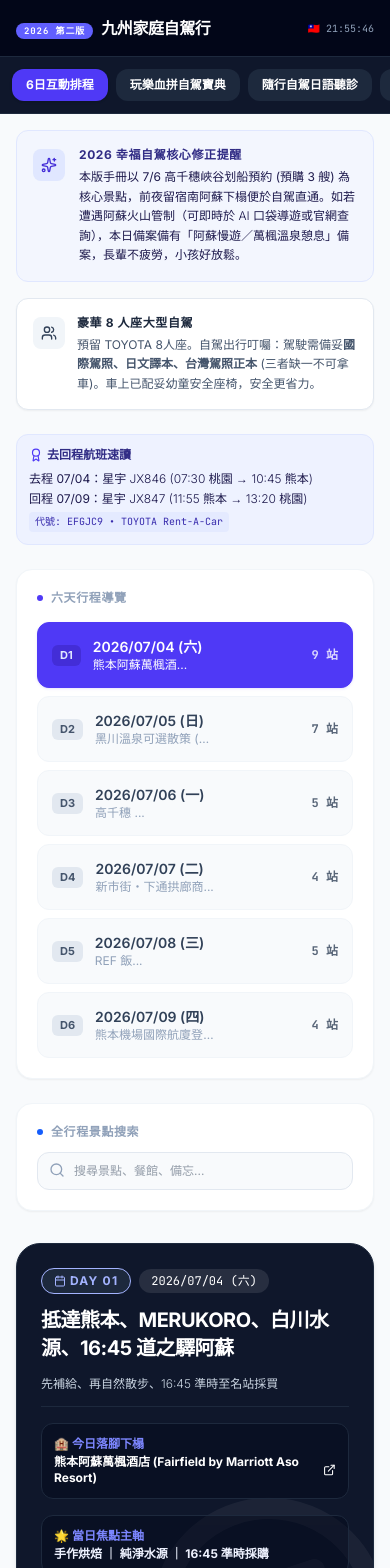
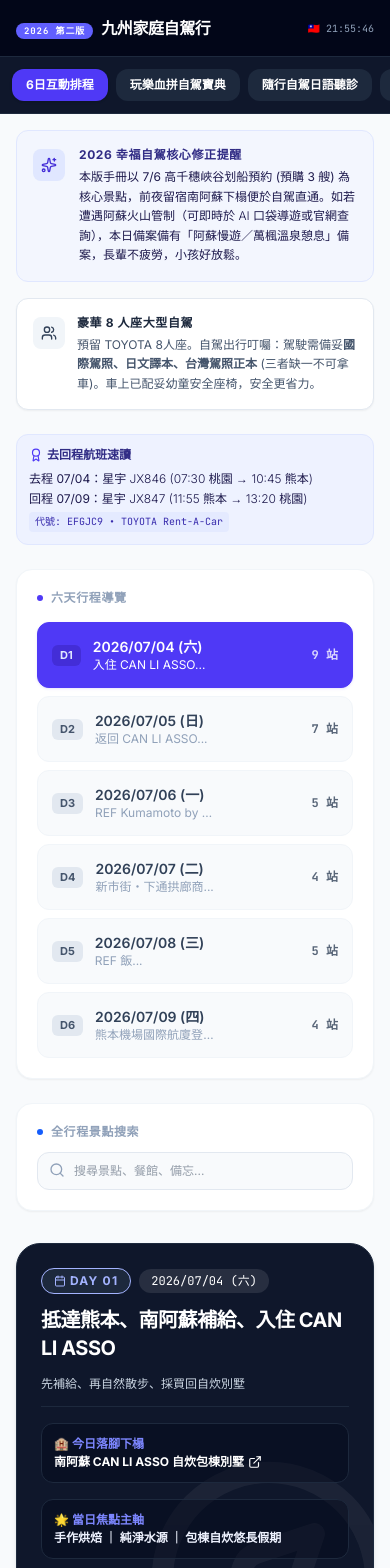
Before and after one commit to JackyTsai70113/ai_kyushu, a React (Vite) app: page / in a window 390 px wide. Shown: the top 1568 px of the page. Built offline with nearby package versions, Linux system fonts and the light colour scheme.

Commit message:
feat: update Day 1 itinerary and enable AI assistant
- Update Day 1 lodging to CAN LI ASSO and adjust notes
- Refactor AI component by removing offline constraints
- Remove deprecated GitHub Pages deployment workflow
- Clean up vite.config base path settings

```diff
--- a/src/data.ts
+++ b/src/data.ts
@@ -5,20 +5,20 @@ export const ITINERARY_DATA: ItineraryDay[] = [
     dayNum: 1,
     date: "2026/07/04",
     weekday: "六",
-    title: "抵達熊本、MERUKORO、白川水源、16:45 道之驛阿蘇",
-    subTitle: "先補給、再自然散步、16:45 準時至名站採買",
-    hotel: "熊本阿蘇萬楓酒店 (Fairfield by Marriott Aso Resort)",
-    hotelUrl: "https://www.google.com/maps/search/?api=1&query=32.936993,131.0792329",
-    mainTheme: "手作烘焙 ｜ 純淨水源 ｜ 16:45 準時採購",
-    note: "住：熊本阿蘇萬楓酒店。Day 1 先 MERUKORO 補給再去白川水源；不排黑川溫泉散策，也不加入阿蘇神社／門前町，重點是準時 16:45 到阿蘇車站採買。",
+    title: "抵達熊本、南阿蘇補給、入住 CAN LI ASSO",
+    subTitle: "先補給、再自然散步、採買回自炊別墅",
+    hotel: "南阿蘇 CAN LI ASSO 自炊包棟別墅",
+    hotelUrl: "https://www.google.com/maps/search/?api=1&query=32.8234378,131.0261628",
+    mainTheme: "手作烘焙 ｜ 純淨水源 ｜ 包棟自炊悠長假期",
+    note: "住：南阿蘇 CAN LI ASSO。第一天不排黑川、不排阿蘇神社，保留取車與採買緩衝。住宿有廚房設備可簡單處理晚餐。",
     meals: {
-      breakfast: "星宇航空精緻機上早套餐（精緻主餐、新鮮水果、果汁與咖啡/熱茶）",
+      breakfast: "桃園機場貴賓室、星宇航空精緻機上早餐特饗餐點",
       lunch: "熊本機場抵達大廳簡餐（日式飯糰、超商熟食或車上輕便點心進食，保持右駕專注）",
-      dinner: "道之驛阿蘇精選：極高人氣阿蘇限定赤牛漢堡便當、手工鮮奶布丁、高菜飯糰與 ASO MILK 鮮乳"
+      dinner: "道之驛阿蘇精選：極高人氣阿蘇限定赤牛漢堡便當、手工鮮奶布丁、高菜飯糰與 ASO MILK 鮮乳（買回別墅簡單溫熱享用）"
     },
     weatherForecast: "熊本平地高溫約 28°C~31°C 稍感悶熱；往阿蘇山區前行後，氣溫會平緩降至舒服的 21°C~25°C。午後多雲偶晴，山頂周遭略有短暫偶雨機率，建議帶防曬帽與防風薄外衣。",
-    rainBackup: "白川水源步道兩旁樹木茂密，下小雨不影響漫步，反而格外清幽；若遇大雨，可縮短水源步行，直奔「道之驛阿蘇」室內特產販賣所採購，並提早回緊鄰的「阿蘇萬楓酒店」辦理入住，在質感極佳的公共交誼廳享用熱茶與咖啡，悠閒避雨。",
-    gasStationTip: "熊本機場取車時 Toyota 租車已提供滿油狀態，當天僅行駛約 1.5 小時，不需加油。若遇緊急狀況，阿蘇車站前方即有【ENEOS 阿蘇駅前店】加油站。",
+    rainBackup: "白川水源步道兩旁樹木茂密，下小雨不影響漫步，反而格外清幽；若遇大雨，可縮短水源步行，直奔「道之驛阿蘇」室內特產販賣所採購，並提早回緊鄰的「CAN LI ASSO 別墅」辦理入住，在舒適寬敞的包棟空間中煮杯咖啡、悠閒避雨。",
+    gasStationTip: "熊本機場取車時 Toyota 租車已提供滿油狀態，當天僅行駛約 1.5 小時，不需加油。若遇緊急狀況，阿蘇地區周邊即有【ENEOS 南阿蘇店】加油站。",
     items: [
       {
         time: "07:30 - 10:45",
@@ -38,11 +38,11 @@ export const ITINERARY_DATA: ItineraryDay[] = [
         category: "car",
       },
       {
-        time: "13:05 - 13:40",
+        time: "13:00 - 13:40",
         place: "熊本機場 → MERUKORO",
         move: "自駕車程約 35-40 分鐘",
         plan: "開出機場朝阿蘇山區前行。第一站先補給著名的手作窯烤麵包與現做熱飲，避免後段採買前大家肚子太餓。",
-        memo: "山路會有一些，注意長輩與小孩在車上的狀況，朝 16:45 抵達阿蘇車站的硬限制前進。",
+        memo: "山路會有一些，注意長輩與小孩在車上的狀況，朝 16:30 抵達阿蘇車站的目標前進。",
         category: "car",
       },
       {
@@ -59,7 +59,7 @@ export const ITINERARY_DATA: ItineraryDay[] = [
         place: "MERUKORO → 白川水源",
         move: "自駕約 15-20 分鐘",
         plan: "順路移動到不遠的白川水源，讓全體成員特別是老小下車，踏青沐浴在清涼森林與泉水霧氣中。",
-        memo: "好走的路段，適合做為長途爬山前的中繼站。",
+        memo: "好走的路段，適合做為長途自駕後的中繼散步站。",
         category: "car",
       },
       {
@@ -72,29 +72,29 @@ export const ITINERARY_DATA: ItineraryDay[] = [
         category: "nature",
       },
       {
-        time: "15:10 - 16:45",
-        place: "白川水源 → 阿蘇車站周邊",
-        move: "自駕約 70-90 分鐘 (包含上山路況及塞車緩衝)",
-        plan: "不加入阿蘇神社／門前町，也不提早跑黑川溫泉。安全、專注駕駛，並預留阿蘇山路的通行時間偏好，直開至道之驛阿蘇。",
+        time: "15:10 - 16:30",
+        place: "白川水源 → 道之驛阿蘇",
+        move: "自駕約 35-45 分鐘 (包含上山路況及塞車緩衝)",
+        plan: "不加入阿蘇神社／門前町，也不提早跑黑川溫泉。安全、專注駕駛，直開至道之驛阿蘇進行晚餐與隔日補給採買。",
         memo: "直奔阿蘇車站，沿途森林風光迤邐，行車切勿超速。",
         category: "car",
       },
       {
-        time: "16:45 - 17:30",
+        time: "16:30 - 17:15",
         place: "農産物・特産品販売所 (道の駅 阿蘇)",
-        move: "準時抵達特產站",
-        plan: "最關鍵的硬性指標：準時 16:45 抵達，並大肆採買當晚豐盛晚餐、隔天早上所需的麵包早餐、優酪乳、水及零嘴。推薦品嚐阿蘇限定赤牛漢堡便當、手工布丁。",
-        memo: "停車：道の駅 阿蘇 停車場。本店一般於 18:00 關店，故 16:45 抵達是非常完美的安排！",
+        move: "抵達特產站採買",
+        plan: "在道之驛阿蘇大量採購：當晚豐盛晚餐、隔天早上所需的麵包與牛奶早餐、優酪乳、水及零嘴。推薦品嚐阿蘇限定赤牛漢堡便當、手工布丁。",
+        memo: "停車：道の駅 阿蘇 停車場。本店一般於 18:00 關店，排在 16:30 開始採購時間非常充實！",
         mapUrl: "https://www.google.com/maps/search/?api=1&query=32.9369412,131.0808323",
         category: "shop",
       },
       {
-        time: "17:30 - 17:40",
-        place: "熊本阿蘇萬楓酒店 入住",
-        move: "開車約 5-10 分鐘 (飯店與車站緊鄰)",
-        plan: "辦理入住後，在寬敞精美的萬楓酒店交誼廳或客房内吃採購回來的晚餐。今天長度合適，大家早點入睡休息。",
-        memo: "停車：飯店專用停車場。第一晚洗去一身塵埃不外出，萬楓設備先進、環境優質。",
-        mapUrl: "https://www.google.com/maps/search/?api=1&query=32.936993,131.0792329",
+        time: "17:15 - 17:45",
+        place: "入住 CAN LI ASSO",
+        move: "開車約 25-35 分鐘",
+        plan: "辦理入住後，在寬敞舒適包棟別墅內自行烹飪或享用採購回來的晚餐。今天長度合適，大家早點入睡休息。",
+        memo: "停車：住宿停車位，請依訂房指示停放。別墅設備齊全、採光好、隱私極佳。",
+        mapUrl: "https://www.google.com/maps/search/?api=1&query=32.8234378,131.0261628",
         category: "hotel",
       },
     ],
@@ -103,27 +103,27 @@ export const ITINERARY_DATA: ItineraryDay[] = [
     dayNum: 2,
     date: "2026/07/05",
     weekday: "日",
-    title: "草千里、阿蘇火山口、大觀峰、黑川溫泉可選",
-    subTitle: "壯麗火山景緻、外輪山極限界與高原溫泉假日",
-    hotel: "瀨之本高原酒店 (Senomoto Kogen Hotel)",
-    hotelUrl: "https://www.google.com/maps/search/?api=1&query=33.0712093,131.1805005",
-    mainTheme: "極地火山 ｜ 外輪山絕景 ｜ 悠悠黑川溫泉",
-    note: "住：瀨之本高原酒店。黑川溫泉散策不放 Day 1，改排 Day 2 傍晚可選；若長輩或小孩疲累，直接留在飯店休息。",
+    title: "阿蘇山核心日，鍋瀑布/黑川可選",
+    subTitle: "草原、火山、大觀峰與彈性北阿蘇景點",
+    hotel: "南阿蘇 CAN LI ASSO 自炊包棟別墅",
+    hotelUrl: "https://www.google.com/maps/search/?api=1&query=32.8234378,131.0261628",
+    mainTheme: "極地火山 ｜ 外輪山絕景 ｜ 自由彈性北阿蘇",
+    note: "住：CAN LI ASSO。住宿改在南阿蘇後，Day 2 以阿蘇山區為核心；北側遠點鍋瀑布或黑川溫泉只作可選段落，若長輩或小孩疲累，可直接回包棟別墅休息享受森林時光。",
     meals: {
-      breakfast: "於熊本阿蘇萬楓酒店房間或質感大客廳吃：昨日阿蘇道之驛採購之優酪乳、手工麵包與赤牛御便當",
+      breakfast: "於別墅享用：前一日在 MERUKORO 與道之驛阿蘇採購之美味手作麵包、ASO MILK 牧場鮮奶與新鮮水果",
       lunch: "地圖推薦極味餐廳：あか牛丼専門店 ごとう屋阿蘇店，品嚐香烤頂級阿蘇赤牛丼（Akaushi Dong）",
-      dinner: "瀨之本高原酒店特製：頂級傳統日式會席料理晚餐（特產牛肉陶板燒、旬味小品配日本地酒）"
+      dinner: "別墅主廚自炊烹飪派對或回程路上自選精緻日式家常餐（或於黑川溫泉街品嚐地產美食小吃）"
     },
     weatherForecast: "阿蘇火山口與草千里屬中高海拔（標高約 1,140m），7 月山頂氣溫僅約 18°C~23°C，風勢甚猛、常現濃霧。紫外線偏高強，全體請備妥輕巧抗風防寒外套、太陽帽與遮陽傘。",
-    rainBackup: "阿蘇火山和中岳火山口極易受大雨或濃霧影響封鎖。若遭遇封鎖：① 棄火山口，改去草千里旁的【阿蘇火山博物館】吹冷氣、學習火山地質知識。② 傍晚黑川溫泉散策，若遇雨或長輩疲累，果斷放棄，直接在「瀨之本高原酒店」內享受高原森林微風與露天星空溫泉風呂。",
-    gasStationTip: "山區路段加油站較少。沿國道 57 號線及阿蘇市區有數家【ENEOS】或【Cosmo】加油站。建議在中午山下用餐完前往大觀峰前，可在阿蘇市區加半箱汽油以策安全。",
+    rainBackup: "阿蘇火山和中岳火山口極易受大雨或濃霧影響封鎖。若遭遇封鎖：① 棄火山口，改去草千里旁的【阿蘇火山博物館】吹冷氣。② 若下大雨，取消戶外大觀峰，改在「草千里珈琲焙煎所」看雨中大草原。③ 傍晚鍋瀑布與黑川散策若遇雨，果斷取消，提早半天回「CAN LI ASSO」別墅聚會聊天、自炊下麵泡熱茶，最溫馨愜意。",
+    gasStationTip: "山區路段加油站較少。建議在中午山下至阿蘇市區用餐完，可在市區 【ENEOS】加油站加滿常規 Regular 油（Mantan），以策安全。",
     items: [
       {
         time: "08:30 - 09:10",
-        place: "熊本阿蘇萬楓酒店 → 草千里",
-        move: "自駕約 35-45 分鐘山路車程",
-        plan: "享用朝食退房後，直接向阿蘇中岳山区出發，搶在上午天氣最為穩定、無濃霧干擾的黃金段參訪好景點。",
-        memo: "山路向上需要集中注意力，長輩小孩在車上注意有無暈車、適時透清風半開窗戶。",
+        place: "CAN LI ASSO → 草千里",
+        move: "自駕約 30-40 分鐘山路車程",
+        plan: "起床吃完早餐後，直接向阿蘇中岳山區出發，搶在上午天氣最為穩定、無濃霧干擾的黃金段參訪好景點。",
+        memo: "山路向上需要集中注意力，長輩小孩在車上注意有無暈車，可以適當撥通風口度。",
         category: "car",
       },
       {
@@ -145,40 +145,40 @@ export const ITINERARY_DATA: ItineraryDay[] = [
         category: "nature",
       },
       {
-        time: "12:00 - 13:10",
+        time: "12:10 - 13:20",
         place: "あか牛丼専門店 ごとう屋阿蘇店",
         move: "山上至午餐約 20-30 分鐘",
-        plan: "吃頂級名產『赤牛丼（Akaushi Dong）』。此店美味醇香，是家庭聚餐神鋪。地圖推薦餐廳必吃。Lion Curry 因停車場繁複及營業日不穩定，本版不排入備案。",
-        memo: "停車：餐廳自設或周邊合作免費停車格，依現場指示停。人多時先抽整理券。",
+        plan: "吃頂級名產『赤牛丼（Akaushi Dong）』。這家美味赤牛香烤丼飯，飯香肉嫩，家人吃過都特別喜歡。",
+        memo: "停車：餐廳自設或周圍合作免費停車位。人多時先抽整理券。",
         mapUrl: "https://www.google.com/maps/search/?api=1&query=32.9340658,131.0664043",
         category: "food",
       },
       {
-        time: "13:40 - 14:40",
+        time: "13:45 - 14:45",
         place: "大觀峰展望所 ＆ Aso Skyline 展望所",
-        move: "自駕車程約 30 分鐘",
+        move: "自駕車程約 25-35 分鐘",
         plan: "阿蘇外輪山最高展望點。環顧阿蘇五岳，其猶如靜躺的涅槃佛陀。晴朗首選、清風吹拂。霧氣若重，則保留 15 分鐘拍照後改前往飯店入住休息。",
         memo: "停車：大觀峰大停車場。從停車點步行至碑文大約需要 10 分鐘上坡，建議長輩慢行。",
         mapUrl: "https://www.google.com/maps/search/?api=1&query=32.9982499,131.0709722",
         category: "nature",
       },
       {
-        time: "15:20 - 16:00",
-        place: "瀨之本高原酒店",
-        move: "開往山上溫泉區約 35-45 分鐘",
-        plan: "提早辦理入住、放下包袱，在大草原森林環繞的療癒溫泉飯店小憩，為隔天的高千穗精準峽谷划船蓄滿精神體力。",
-        memo: "停車：酒店免費地上停車場。露天溫泉夜間星空是重頭戲，對長輩孩子都溫和怡人。",
-        mapUrl: "https://www.google.com/maps/search/?api=1&query=33.0712093,131.1805005",
-        category: "hotel",
+        time: "15:00 - 17:30",
+        place: "鍋瀑布 / 黑川溫泉散策 (可選行程)",
+        move: "大觀峰往返車程較長",
+        plan: "此為彈性可選行程。若天氣良好且家人體力充沛，可前往欣賞絕美的簾幕瀑布，或漫步黑川溫泉街吃 Patisserie Roku 的窯烤泡芙；若疲累或下雨，則直接回 CAN LI ASSO 包棟別墅休息。",
+        memo: "停車：鍋瀑布大停車場 / 風の舎 (黑川溫泉遊客中心停車)。需要網上預約鍋瀑布門票噢！",
+        mapUrl: "https://www.google.com/maps/search/?api=1&query=33.1375704,131.035374",
+        category: "nature",
       },
       {
-        time: "16:20 - 17:30",
-        place: "黑川溫泉可選散策 (風の舎、Patisserie Roku、湯音、いこい旅館)",
-        move: "距飯店約 15-20 分鐘自駕",
-        plan: "可選行程。在古樸懷舊的黑川溫泉街悠閒散步，吃 Patisserie Roku 的窯烤泡芙、湯音的特色牛奶冰淇淋、いこい旅館的日式溫泉蛋。若長輩疲累則果斷取消、多留在飯店享受高原微風與溫泉。",
-        memo: "停車：風の舎 (黑川溫泉旅遊協同組合) 免費大停車場。階梯與陡坡較多，推車需慢走。",
-        mapUrl: "https://www.google.com/maps/search/?api=1&query=33.0780191,131.1416136",
-        category: "nature",
+        time: "17:30 以後",
+        place: "返回 CAN LI ASSO",
+        move: "大觀峰回別墅約 45-60 分；黑川回別墅約 70-90 分",
+        plan: "回到南阿蘇舒適包棟別墅大客廳，晚餐以別墅自炊、外帶或超商買回美食拼盤，全家圍坐聊天，十分悠閒。",
+        memo: "別墅住宿空間大。檢查、整理好明天前往高千穗划船隨身攜帶的水晶小袋與防潑水衣服。",
+        mapUrl: "https://www.google.com/maps/search/?api=1&query=32.8234378,131.0261628",
+        category: "hotel",
       },
     ],
   },
@@ -186,14 +186,14 @@ export const ITINERARY_DATA: ItineraryDay[] = [
     dayNum: 3,
     date: "2026/07/06",
     weekday: "一",
-    title: "高千穗峽、小火車/神社取捨、熊本市區",
+    title: "高千穗峽搭船、回熊本市區",
     subTitle: "船班優先焦點、神話深處散步與熊本REF大本營",
     hotel: "REF Kumamoto by VESSEL HOTELS (熊本新市街)",
     hotelUrl: "https://www.google.com/maps/search/?api=1&query=32.7989409,130.7055538",
     mainTheme: "峽谷仙境划船 ｜ 壯麗小火車 ｜ 熊本連住避風港",
     note: "住：REF Kumamoto by VESSEL HOTELS。所有高千穗段落以 1 小時以上區塊安排；若划船預約時間不同，以船班為準。",
     meals: {
-      breakfast: "瀨之本高原酒店特供：高評價多樣日式和食自助早宴（在地小農優質高菜飯與蔬菜粥，特別適口）",
+      breakfast: "在別墅內享用愜意晨食：簡單烘烤熱吐司、煎雞蛋與香濃咖啡/熱牛奶（準備行李退房）",
       lunch: "高千穗特色體驗：「千穗之家 元祖流水麵」，在爽淨竹槽水道中手夾爽彈涼細麵（對大人與幼童均為趣味橫生的難忘體驗）",
       dinner: "熊本新市街美食街自選：熊本香濃濃拉麵、精緻壽司、高階馬肉刺身或拱廊居酒屋大餐"
     },
@@ -202,17 +202,17 @@ export const ITINERARY_DATA: ItineraryDay[] = [
     gasStationTip: "高千穗出發返熊本市區為長途自駕（約 2.5 - 3 小時），多山路。出發前，可在高千穗神社周邊的【ENEOS 高千穗SS】（加油站）或【Apollo Station】把油箱補至 8 分滿，以提供高速大段巡航保障。",
     items: [
       {
-        time: "08:00 - 09:50",
-        place: "瀨之本高原酒店出發 → 高千穗峽",
-        move: "山路專注開車約 100-110 分鐘",
-        plan: "早餐後直接辦退房出發，中途不繞路，僅做公路超商或洗手間短停，保持老小舒適。需提前抵達，絕對不可延誤划船班次報到。",
+        time: "08:00 - 09:40",
+        place: "CAN LI ASSO 出發",
+        move: "至高千穗約 80-100 分",
+        plan: "退房、行李上車，朝高千穗前進，途中僅做公路超商或洗手間短停，保持老小舒適。需提前抵達，絕對不可延誤划船班次報到。",
         memo: "山道曲折蜿蜒，易暈車的家人需提前服用防暈車藥、多閉目養神。",
         category: "car",
       },
       {
         time: "10:00 - 12:40",
         place: "高千穗峽 (預約划船) / 真名井瀑布",
-        move: "停車至步道登山口慢行",
+        move: "停車至步道登山慢行",
         plan: "全旅程黃金重頭戲：預約 7/6 峽谷划船、近看 17 米落下的真名井瀑布、彩虹水霧。划完船後慢步大石壁步道。午餐在『千穗之家 元祖流水麵』現場體驗流動竹管抓麵條，老少皆歡。",
         memo: "停車：高千穗峽專用付費大停車場，若停滿依引導前往臨時/第二停車場。大雨造成溪水猛漲划船會關閉，以此作安全雨備。",
         mapUrl: "https://www.google.com/maps/search/?api=1&query=32.7012777,131.3007272",
@@ -238,9 +238,9 @@ export const ITINERARY_DATA: ItineraryDay[] = [
       },
       {
         time: "15:20 - 18:00",
-        place: "高千穗 → 熊本市區 REF VESSEL 飯店 check-in",
-        move: "長途行車約 2.5-3 小時 (車流順暢)",
-        plan: "專注自駕，安全第一。直抵位於熊本市中心新市街商圈的 REF Kumamoto 飯店安頓、享用大廳無限供應迎賓冷飲。晚餐於旁邊長約數百米、熱鬧無雨的拱廊商店街享用特色居酒屋或地產烏龍麵。",
+        place: "REF Kumamoto by VESSEL HOTELS",
+        move: "高千穗至熊本市區約 2.5-3 小時重回城市",
+        plan: "直抵位於熊本市中心新市街商圈的 REF Kumamoto 飯店安頓、享用大廳無限供應迎賓冷飲。晚餐於旁邊長約數百米、熱鬧無雨的拱廊商店街享用特色居酒屋或地產烏龍麵。",
         memo: "停車：飯店合作或自設大停車場。市區連住 3 晚、不需要每日裝箱，免去顛沛流離，極具休養價值。",
         mapUrl: "https://www.google.com/maps/search/?api=1&query=32.7989409,130.7055538",
         category: "hotel",
@@ -251,7 +251,7 @@ export const ITINERARY_DATA: ItineraryDay[] = [
     dayNum: 4,
     date: "2026/07/07",
     weekday: "二",
-    title: "熊本市區、水前寺、車站商場、黑亭",
+    title: "熊本市區、水前寺、車站商場",
     subTitle: "市區漫步舒緩體力、引泉古風庭園與巨型商圈滿足採購",
     hotel: "REF Kumamoto by VESSEL HOTELS (新市街)",
     hotelUrl: "https://www.google.com/maps/search/?api=1&query=32.7989409,130.7055538",
@@ -384,7 +384,7 @@ export const ITINERARY_DATA: ItineraryDay[] = [
     },
     weatherForecast: "熊本機場氣溫約 26°C~31°C。當天主要在機場航站、車內、飛機客艙以及桃園機場等全室內移動，行駛天氣良好、安全降落。",
     rainBackup: "完全無懼雨天氣！所有的移動包括 Toyota 免費大巴士接駁和機場登機廊橋均配有棚頂或連接大廳通道。即使外頭下起狂風雨，也能全家優雅乾燥地安上飛機。",
-    gasStationTip: "⚠️【最重要的一站：滿油還車加油站】！必須在 Toyota 熊本空港店 3 公里半徑內將車加滿 Regular 常規無鉛油槍。推薦加油站：【ENEOS 熊本空港SS】（一分鐘抵達），結帳跟加油員說『レギュラー、満タン (Regular, Mantan!)』。加油後，務必向加油員索取實體紙本「滿油收據 (Ryoshusho)」，還車拿給租車櫃檯核對才算過關！",
+    gasStationTip: "⚠️【最重要的一站：滿油還車加油站】！必須在 Toyota 熊本空港店 3 公里半徑內將車加滿 Regular 常規無鉛油槍。推薦加油站：【ENEOS 熊本空港SS】（一分鐘抵達），結帳跟加油員說『レギュラー、満探 (Regular, Mantan!)』。加油後，務必向加油員索取實體紙本「滿油收據 (Ryoshusho)」，還車拿給租車櫃檯核對才算過關！",
     items: [
       {
         time: "07:45 - 08:25",
@@ -428,7 +428,7 @@ export const TRAVEL_GUIDE_INFO = {
   shopping: [
     {
       title: "【熊本最強兩大拱廊商圈】上通 ＆ 下通商店街",
-      description: "這條長約 1 公路上無雨巨型遮雨棚商店街，好買、好逛且不怕日曬雨淋。這裡有各大藥妝松本清、Daikoku大國、杉藥局，以及大型百貨、百元店、各種熊本熊文創周邊。",
+      description: "這條長約 1 公里上無雨巨型遮雨棚商店街，好買、好逛且不怕日曬雨淋。這裡有各大藥妝松本清、Daikoku大國、杉藥局，以及大型百貨、百元店、各種熊本熊文創周邊。",
       tips: [
         "大國藥妝 (Daikoku)：一般藥品通常這家最便宜，常有中文店員服務，滿額可直接免稅退稅加打折。",
         "鶴屋百貨 (Tsuruya)：位於下通旁，這是有百年歷史的經典百貨，也是『熊本熊廣場 KUMAmon Square』的所在地，定時可以看熊本熊部長現場熱舞！",
@@ -482,7 +482,7 @@ export const TRAVEL_GUIDE_INFO = {
     },
     {
       title: "加油步驟與油資結算指南",
-      content: "租車合約規定『滿油還車』。在還車前 3 公里內找加油站。一般家庭車加『Regular (紅色油槍，日語：レギュラー)』。加滿油請向店員索取實體加油發票發票，Toyota 還車人員會現場仔細核對發票上的時間和地點以作查驗。"
+      content: "租車合約規定『滿油還車』。在還車前 3 公里內找加油站。一般家庭車加『Regular (紅色油槍，日語：レギュラー)』。加滿油請向店員索取實體加油發票發票，Toyota 還車人員會現場仔細核對發票上的時間 and 地點以作查驗。"
     },
     {
       title: "ETC 與 收費高速公路 (高速道路) 使用",
@@ -492,7 +492,7 @@ export const TRAVEL_GUIDE_INFO = {
   safety: [
     {
       title: "🔥 阿蘇火山中岳火口實時管制確認",
-      content: "阿蘇火山是極其活耀的活火山，會排放大量具有毒性的二氧化硫與硫化氫氣體。管制分為【青(可上山)、黃(老人氣喘呼吸道敏感者停)、紅(全面封閉關閉)】。出發上車前，一定要打網頁『阿蘇火山火口規制情報』實時查看。若遇到大霧或高氣體濃度關閉，請果斷改去草千里，千萬不要強行上山。"
+      content: "阿蘇火山是極其活躍的活火山，會排放大量具有毒性的二氧化硫與硫化氫氣體。管制分為【青(可上山)、黃(老人氣喘呼吸道敏感者停)、紅(全面封閉關閉)】。出發上車前，一定要打開網頁『阿蘇火山火口規制情報』實時查看。若遇到大霧或高氣體濃度關閉，請果斷改去草千里，千萬不要強行上山。"
     },
     {
       title: "🚣 高千穗峽划船 ＆ 長輩兒童乘船防護",
@@ -500,7 +500,7 @@ export const TRAVEL_GUIDE_INFO = {
     },
     {
       title: "🎒 垃圾分類與車內整潔 (環保自學)",
-      content: "日本公共場所、街道幾乎沒有一般的公共垃圾桶。一路上自駕產生的保特瓶、點心包裝紙、衛生紙，請在車內備好塑膠袋收納。在每天抵達便利商店、道の駅特產店或飯店退房時，在分類回收設施中將保特瓶、鐵罐、一般垃圾分類丟棄。愛護日本好山好水！"
+      content: "日本公共場所、街道幾乎沒有一般的公共垃圾桶。一路上自駕產生的寶特瓶、點心包裝紙、衛生紙，請在車內備好塑膠袋收納。在每天抵達便利商店、道の駅特產店或飯店退房時，在分類回收設施中將寶特瓶、鐵罐、一般垃圾分類丟棄。愛護日本好山好水！"
     }
   ]
 };
@@ -510,7 +510,7 @@ export const COMMON_PHRASES: Phrase[] = [
   { japanese: "ありがとうございます", romaji: "Arigatou gozaimasu", meaning: "非常感謝 (得體禮貌)", category: "greeting" },
   { japanese: "すみません", romaji: "Sumimasen", meaning: "不好意思 / 請問 (叫店員、讓路必備)", category: "greeting" },
   { japanese: "これ、いくらですか？", romaji: "Kore, ikura desu ka?", meaning: "請問這個多少錢？", category: "shopping" },
-  { japanese: "免税（めんぜい）はできますか？", romaji: "Menzei wa dekimasu ka?", meaning: "請問這裡可以辦免税退稅嗎？", category: "shopping" },
+  { japanese: "免税（めんぜい）はできますか？", romaji: "Menzei wa dekimasu ka?", meaning: "請問這裡可以辦免稅退稅嗎？", category: "shopping" },
   { japanese: "お会計（かいけい）をお願いします", romaji: "Okaikei o onegai shimasu", meaning: "請問，麻煩請幫我結帳。", category: "shopping" },
   { japanese: "おすすめはどれですか？", romaji: "Osume wa dore desu ka?", meaning: "請問店家推薦什麼招牌菜色呢？", category: "dining" },
   { japanese: "お水をいただけますか？", romaji: "Omizu o itadakemasu ka?", meaning: "不好意思，可以給我們一些開水嗎？", category: "dining" },
--- a/vite.config.ts
+++ b/vite.config.ts
@@ -5,7 +5,6 @@ import {defineConfig} from 'vite';
 
 export default defineConfig(() => {
   return {
-    base: '/ai_kyushu/',
     plugins: [react(), tailwindcss()],
     resolve: {
       alias: {
```
Also changed, not shown: src/components/AiAssistant.tsx (+7 -32 lines).
